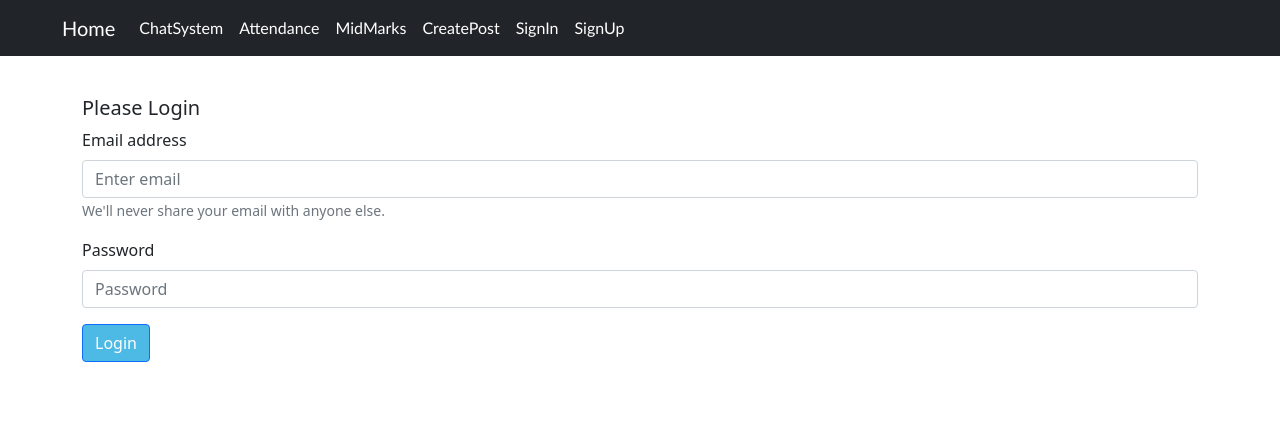
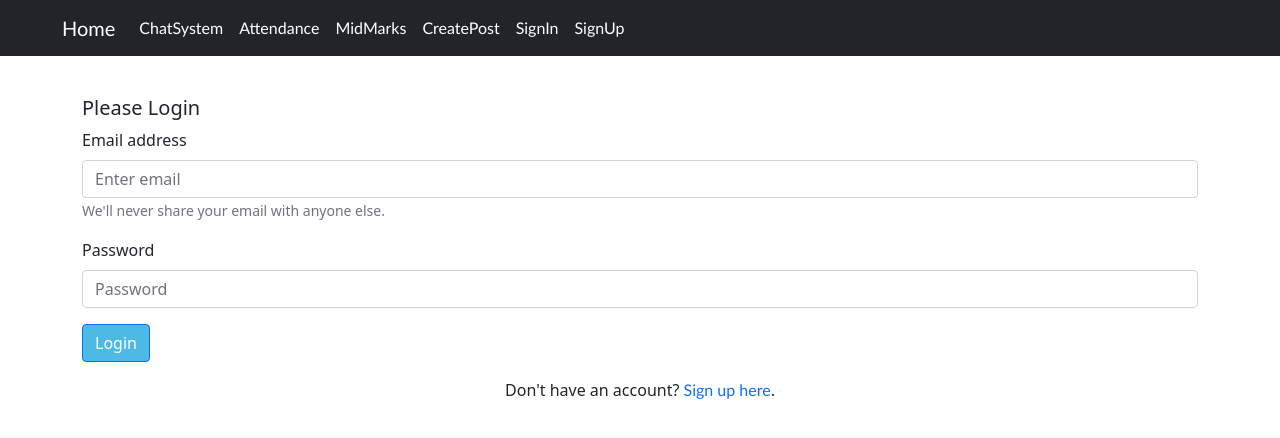
Before and after one commit to MahidharMannuru5/AttNbkrist, a React (Create React App) app: page /#/Signin in a window 1280 px wide. Shown: the top 438 px of the page. Built offline with nearby package versions, Linux system fonts and the light colour scheme; no server answers.

Commit message:
AddedsiginandSignupfeaturenaviagtionfromparticularpages

```diff
--- a/src/Pages/SignUp.js
+++ b/src/Pages/SignUp.jsx
@@ -4,7 +4,6 @@ import Form from 'react-bootstrap/Form';
 import { useState } from 'react';
 import { createUserWithEmailAndPassword } from "firebase/auth";
 import {auth} from '../ConfigFirebase/Firebase';
-import Nav from 'react-bootstrap/Nav';
 import { Link } from 'react-router-dom';
 const SignUp = () => {
   const[password,setPassword]=useState(" ");
@@ -48,6 +47,10 @@ const SignUp = () => {
         CreateAccount
       </Button>
     </Form>
+    <div className="container mt-3">
+        <p>Already have an account? <Link to="/Signin">Sign in here</Link>.</p>
+      </div>
+
 
     </div>
 
--- a/src/Pages/Signin.js
+++ b/src/Pages/Signin.jsx
@@ -56,7 +56,7 @@ if (user !== null) {
           </>
           <>
           </>
-          <Form.Group className="mb-3" controlId="formBasicEmail">
+          <Form.Group className="mb-3 justify-content-center" controlId="formBasicEmail">
             <Form.Label>Email address{UseName}</Form.Label>
             <Form.Control type="email" onChange={(event) => setEmail(event.target.value)} placeholder="Enter email" />
             <Form.Text className="text-muted">
@@ -72,6 +72,9 @@ if (user !== null) {
             Login
           </Button>
         </Form>
+        <div className="container mt-3">
+        <p>Don't have an account? <Link to="/SignUp">Sign up here</Link>.</p>
+        </div>
       </div>
     </>
   )
```
Also changed, not shown: src/Components/NavBar.jsx (renamed from src/Components/NavBar.js), src/Pages/Attendance.jsx (renamed from src/Pages/Attendance.js), src/Pages/ChatSystem.jsx (renamed from src/Pages/ChatSystem.js), src/Pages/CreatePost.jsx (renamed from src/Pages/CreatePost.js), src/Pages/Home.jsx (renamed from src/Pages/Home.js), src/Pages/MidMarks.jsx (renamed from src/Pages/MidMarks.js), src/Pages/SinglePost.jsx (renamed from src/Pages/SinglePost.js), src/Pages/UpdateBlog.jsx (renamed from src/Pages/UpdateBlog.js).
